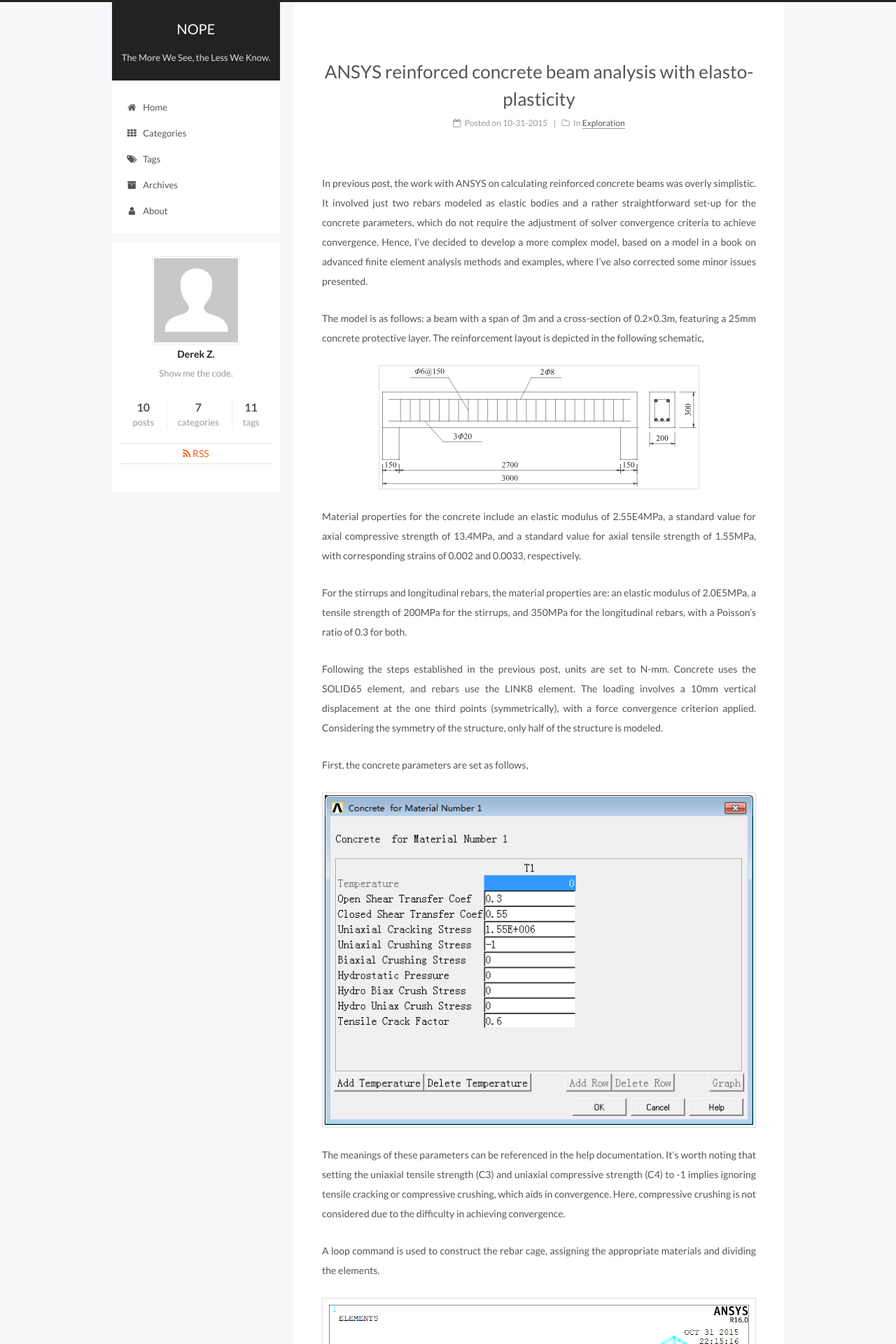
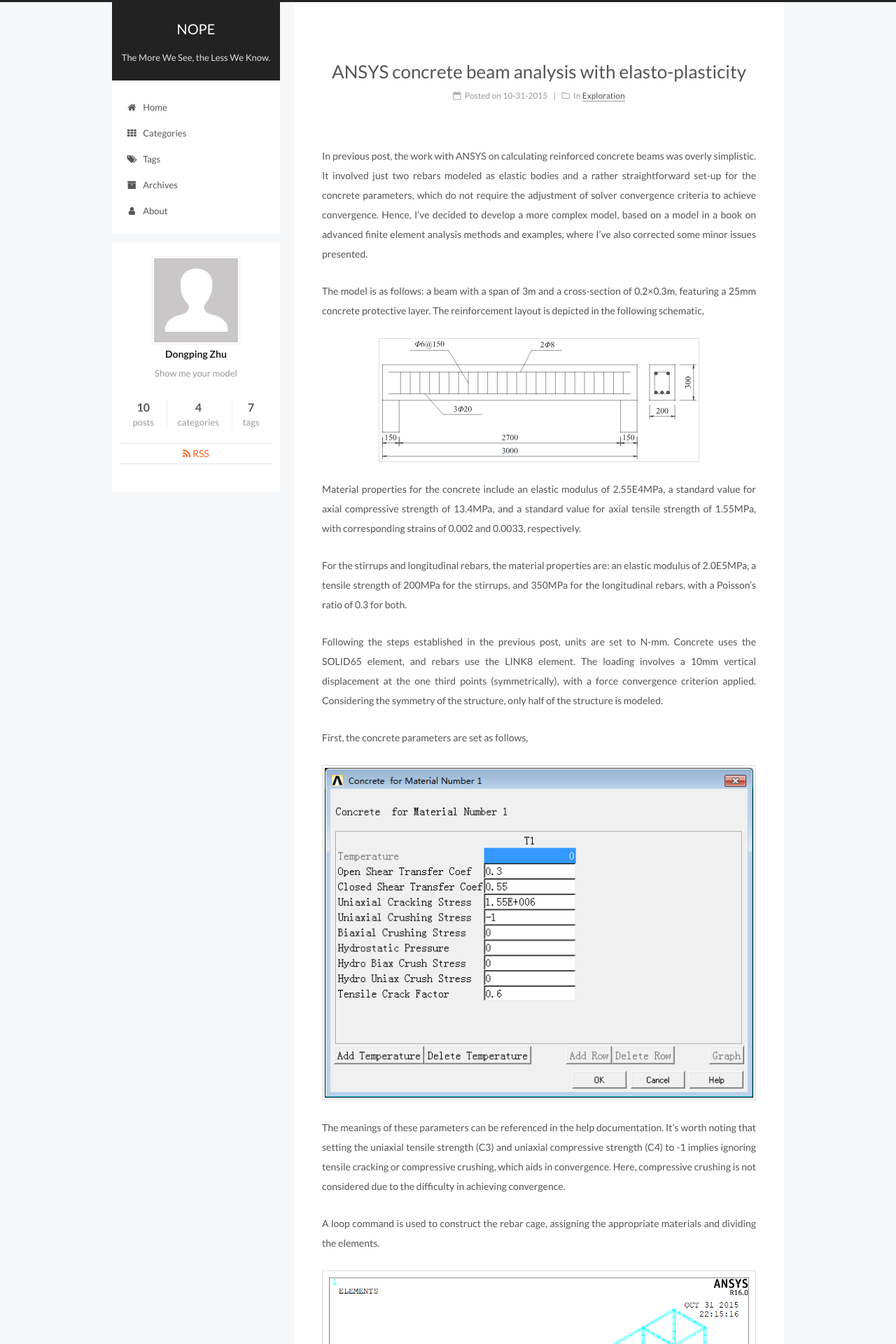
Before and after one commit to dpzhuX/dpzhux.github.io, a Jekyll site: the page built from _posts/2015-10-31-ansys-concrete-beam-ii.md, in a window 1280 px wide. Shown: the top 1920 px of the page at 70% size. Built offline with Jekyll 4.4.1, drawn with Linux system fonts in a browser that asks for light colours; some of the changed text lies outside the part shown.

Commit message:
Daily updates

```diff
--- a/_config.yml
+++ b/_config.yml
@@ -6,8 +6,8 @@
 # Site
 title: NOPE
 subtitle: The More We See, the Less We Know.
-description: Show me the code.
-author: Derek Z.
+description: Show me your model
+author: Dongping Zhu
 # Support language: de, en, fr-FR, id, ja, ko, pt-BR, pt, ru, zh-Hans, zh-hk, zh-tw
 language: en
 date_format: '%m-%d-%Y'
--- a/_posts/2015-10-31-ansys-concrete-beam-ii.md
+++ b/_posts/2015-10-31-ansys-concrete-beam-ii.md
@@ -1,5 +1,5 @@
 ---
-title: ANSYS reinforced concrete beam analysis with elasto-plasticity
+title: ANSYS concrete beam analysis with elasto-plasticity
 date: 2015-10-31 10:32:15
 categories:
 - Exploration
```
Also changed, not shown: _posts/2014-02-22-general-template.md (+2 -4 lines), _posts/2014-11-18-gallery-post.md (+1 -2 lines), _posts/2015-10-30-ansys-concrete-beam.md (+1 -1 lines).
